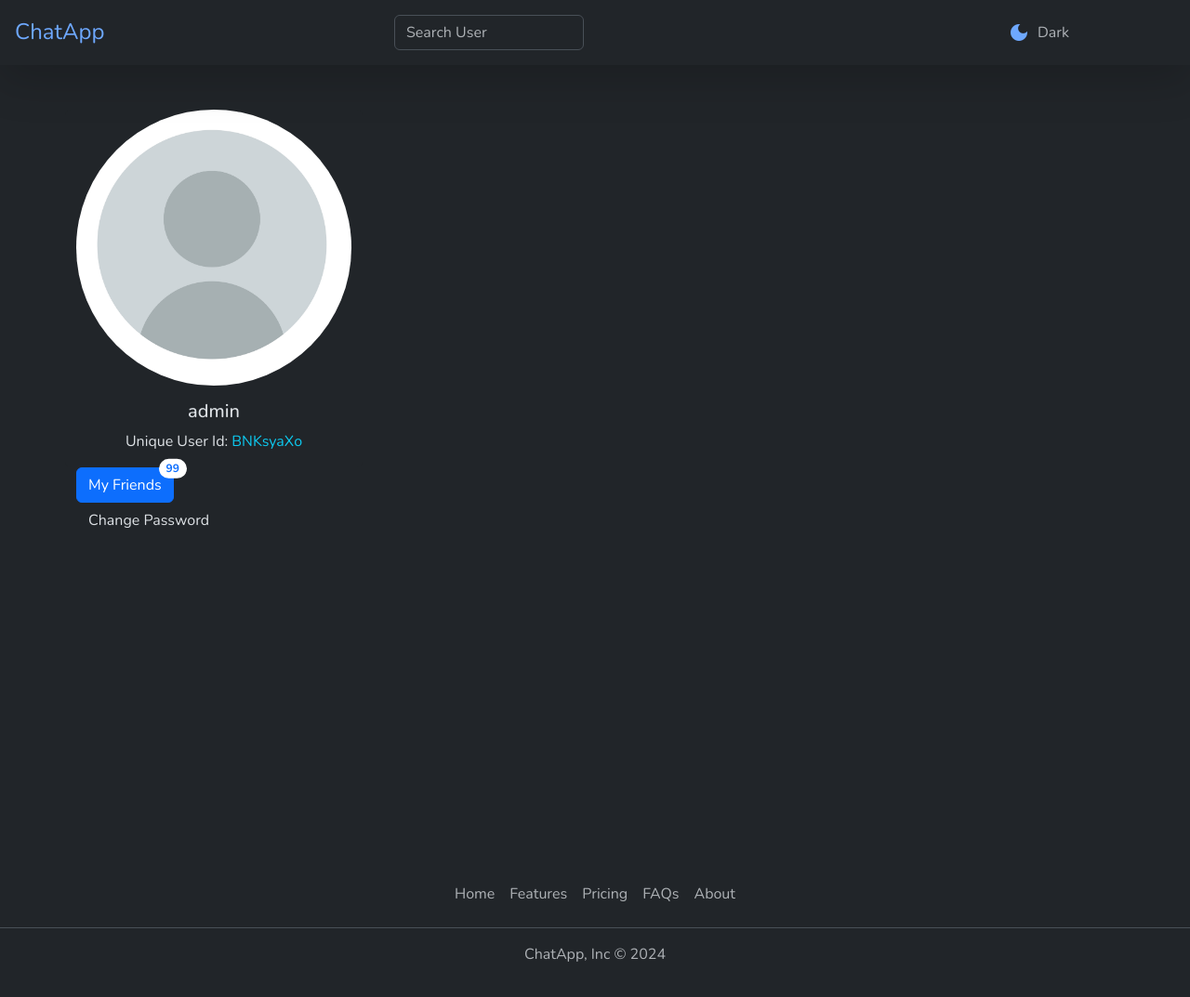
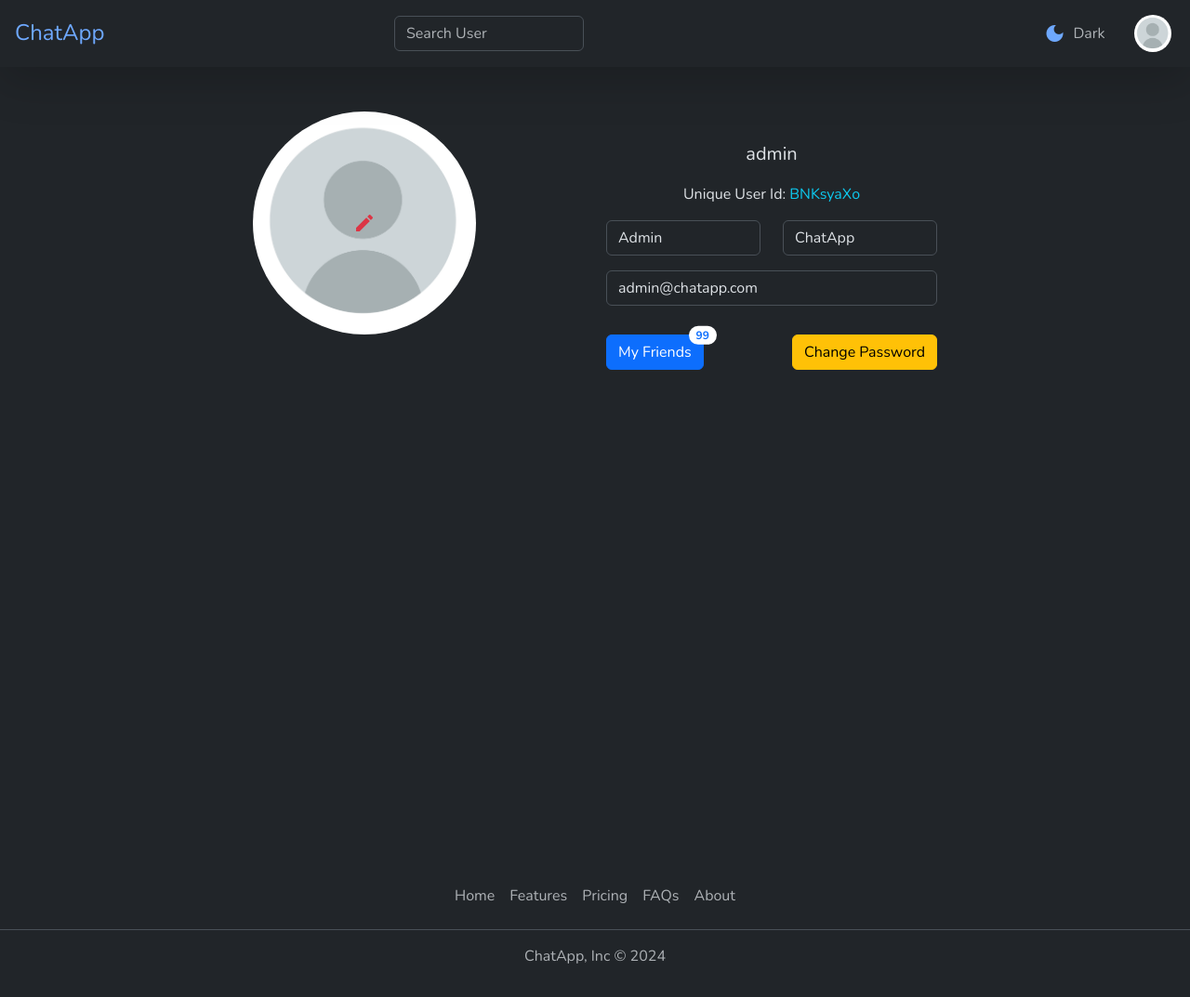
Before and after one commit to Zaid-N-Ansari/testing, a Django app: page /account/profile/admin/ in a window 1280 px wide. Shown: the whole page at 93% size. Before the commit the page ends 1035 px from the top, so only its background shows below. Run offline with Django 5.2, Linux system fonts and the light colour scheme; a user stored in the database is signed in; data comes from the database, SQL or seed files in the repository; both versions use the stored data as it was after the commit.

Commit message:
--allow-empty-message

```diff
--- a/account/models.py
+++ b/account/models.py
@@ -68,7 +68,7 @@ class UserAccount(AbstractBaseUser):
     profile_image = models.ImageField(max_length=255, upload_to=get_profile_image_filepath, null=True, blank=True, default=get_profile_image)
 
     USERNAME_FIELD = 'username'
-    REQUIRED_FIELDS = ['email', ]
+    REQUIRED_FIELDS = ['email']
 
     objects = UserAccountManager()
 
--- a/account/templates/account/profile.html
+++ b/account/templates/account/profile.html
@@ -1,33 +1,71 @@
 {% extends "base.html" %}
-{% block title %}Login{% endblock title %}
+{% block title %}Profile{% endblock title %}
 {% block content %}
 
-<div class="container">
+<div class="container h-full">
 	<style>
 		div.container {
 			min-height: 100dvh;
 		}
 	</style>
-	<div class="row w-50 mt-5">
-		<div class="card border-0" style="width: 40dvh;">
-			<img class="card-img-top rounded-circle" src="{{ request.user.profile_image.url }}" alt="Card image cap">
-			<div class="card-body text-center">
-				<h5 class="card-title">{{ request.user.username }}</h5>
-				<p class="card-text">Unique User Id:
+	<div class="row mt-5 justify-content-center h-100">
+		<div class="col-md-6 col-lg-4 col-12">
+			<div class="d-flex justify-content-center justify-content-md-start">
+				<div class="position-relative" style="width: 30dvh; height: 30dvh;">
+					<img class="rounded-circle w-100 h-100" src="{{ request.user.profile_image.url }}"
+						alt="Profile Image" loading="lazy">
+					<span
+						class="material-icons text-danger position-absolute top-50 start-50 translate-middle">edit</span>
+				</div>
+			</div>
+		</div>
+		<div class="col-md-6 col-lg-4 col-10 text-center">
+			<div class="h-100 w-100 d-md-flex d-lg-flex flex-column justify-content-center">
+				<p class="lead mt-2 mt-md-0 mt-lg-0">{{ request.user.username }}</p>
+				<p>Unique User Id:
 					<span class="text-info">{{ request.user.id }}</span>
 				</p>
+				<form method="post">
+					{% csrf_token %}
+					<div class="row">
+						<div class="col">
+							<input type="text" class="form-control" value="{{ request.user.first_name }}">
+						</div>
+						<div class="col">
+							<input type="text" class="form-control" value="{{ request.user.last_name }}">
 						</div>
 					</div>
-		<a href="#" class="float-end">
+					<div class="form-group mt-3">
+						<input type="email" class="form-control" value="{{ request.user.email }}" spellcheck="false" />
+					</div>
+				</form>
+				<script>
+					$(document).ready(function(e) {
+						const btnComponent = `
+						<div class="form-group mt-3">
+							<button type="submit" class="btn btn-primary float-end border-0">Update</button>
+						</div>
+						`;
+						const $form = $("form").eq(2);
+						$form.find("input").on("change", function() {
+							console.log("Hello");
+						});
+					});
+				</script>
+			</div>
+			<a href="#" class="float-start">
 				<button type="button" class="btn btn-primary position-relative">My Friends
-				<span class="position-absolute top-0 start-100 translate-middle badge rounded-pill bg-white text-primary">
+					<span
+						class="position-absolute top-0 start-100 translate-middle badge rounded-pill bg-white text-primary">
 						99
 					</span>
 				</button>
 			</a>
-		<a href="{% url 'password_change' %}" class="float-end text-decoration-none">
-			<button type="button" class="btn">Change Password</button>
+			<a href="{% url 'password_change' %}" class="float-end">
+				<button type="button" class="btn btn-warning">Change Password</button>
 			</a>
+		</div>
+	</div>
 </div>
 </div>
 
--- a/templates/base.html
+++ b/templates/base.html
@@ -4,19 +4,19 @@
 <head>
 	<meta charset="UTF-8">
 	<meta name="viewport" content="width=device-width, initial-scale=1.0">
-	<link rel="shortcut icon" href="{% static 'favicon.ico' %}" type="image/x-icon">
+	<link media="all" rel="shortcut icon" href="{% static 'favicon.ico' %}" type="image/x-icon">
 	<title>ChatApp | {% block title %}{% endblock title %}</title>
-	<link rel="stylesheet" href="https://fonts.googleapis.com/icon?family=Material+Icons">
-	<link href="https://cdn.jsdelivr.net/npm/bootstrap@5.3.3/dist/css/bootstrap.min.css" rel="stylesheet"
+	<link media="screen" rel="stylesheet" href="https://fonts.googleapis.com/icon?family=Material+Icons">
+	<link media="screen" href="https://cdn.jsdelivr.net/npm/bootstrap@5.3.3/dist/css/bootstrap.min.css" rel="stylesheet"
 		integrity="sha384-QWTKZyjpPEjISv5WaRU9OFeRpok6YctnYmDr5pNlyT2bRjXh0JMhjY6hW+ALEwIH" crossorigin="anonymous">
-	<link rel="preconnect" href="https://fonts.googleapis.com">
-	<link rel="preconnect" href="https://fonts.gstatic.com" crossorigin>
-	<link href="https://fonts.googleapis.com/css2?family=Nunito:ital,wght@0,200..1000;1,200..1000&display=swap"
+	<link media="all" rel="preconnect" href="https://fonts.googleapis.com">
+	<link media="all" rel="preconnect" href="https://fonts.gstatic.com" crossorigin>
+	<link media="screen" href="https://fonts.googleapis.com/css2?family=Nunito:ital,wght@0,200..1000;1,200..1000&display=swap"
 		rel="stylesheet">
-	<script src="https://cdn.jsdelivr.net/npm/bootstrap@5.3.3/dist/js/bootstrap.bundle.min.js"
+	<script async src="https://cdn.jsdelivr.net/npm/bootstrap@5.3.3/dist/js/bootstrap.bundle.min.js"
 		integrity="sha384-YvpcrYf0tY3lHB60NNkmXc5s9fDVZLESaAA55NDzOxhy9GkcIdslK1eN7N6jIeHz"
 		crossorigin="anonymous"></script>
-	<script src="https://ajax.googleapis.com/ajax/libs/jquery/3.7.1/jquery.min.js"></script>
+	<script async src="https://ajax.googleapis.com/ajax/libs/jquery/3.7.1/jquery.min.js"></script>
 	<script>
 		if (window.matchMedia("prefers-color-scheme: dark").matches || localStorage.getItem("theme") === "dark") {
 			document.getElementsByTagName('html')[0].setAttribute("data-bs-theme", "dark");
--- a/templates/snippets/header.html
+++ b/templates/snippets/header.html
@@ -21,8 +21,8 @@
 
 
 			<div
-				class="col-md-4 col-lg-3 col-12 d-flex flex-row justify-content-between justify-content-md-around justify-content-lg-around align-items-center user-select-none px-3">
-				<a class="d-flex align-items-center switch-theme">
+				class="col-md-4 col-lg-3 col-12 d-flex flex-row justify-content-between align-items-center user-select-none px-3">
+				<a class="d-flex align-items-center justify-content-md-end justify-content-lg-end switch-theme w-75">
 					<span class="material-icons me-2">dark_mode</span>
 					<span class="text-body-secondary fs-6">Dark</span>
 				</a>
@@ -41,7 +41,7 @@
 					});
 				</script>
 				{% if request.user.is_authenticated %}
-				<div class="dropdown text-end d-md-none d-lg-none">
+				<div class="dropdown text-end">
 					<a href="#" class="d-block link-body-emphasis text-decoration-none dropdown-toggle"
 						data-bs-toggle="dropdown" aria-expanded="false">
 						<img src="{{ request.user.profile_image.url }}" alt="User Profile Image" width="40" height="40"
```
Also changed, not shown: db.sqlite3. Lines whose indentation alone changed are shown as unchanged.
